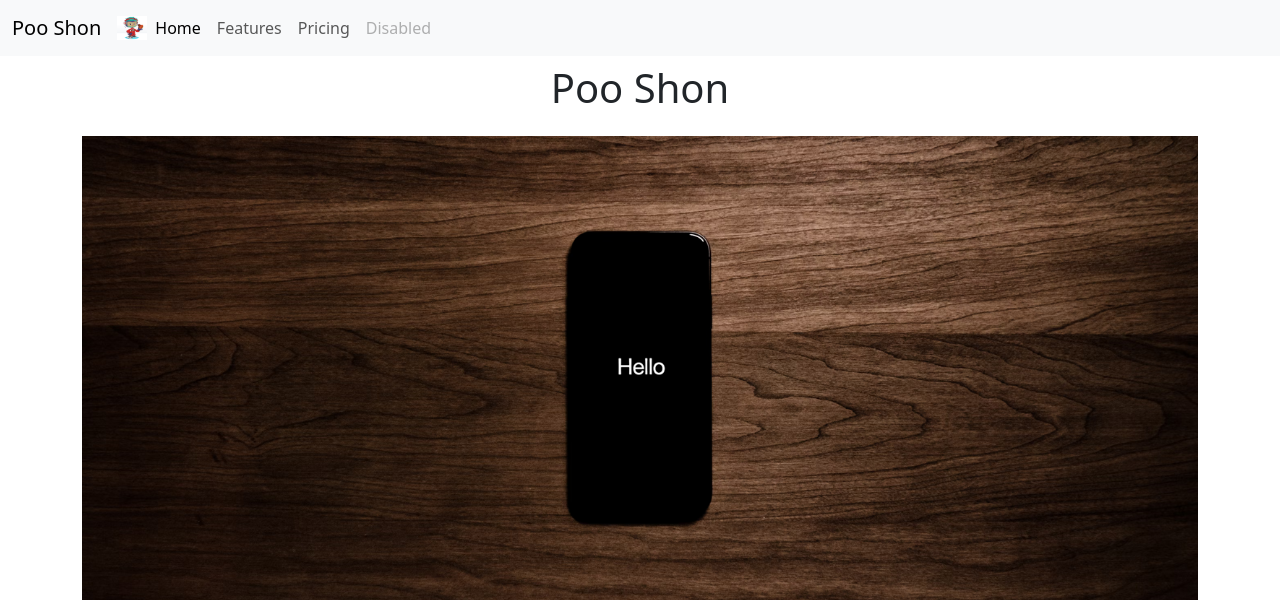
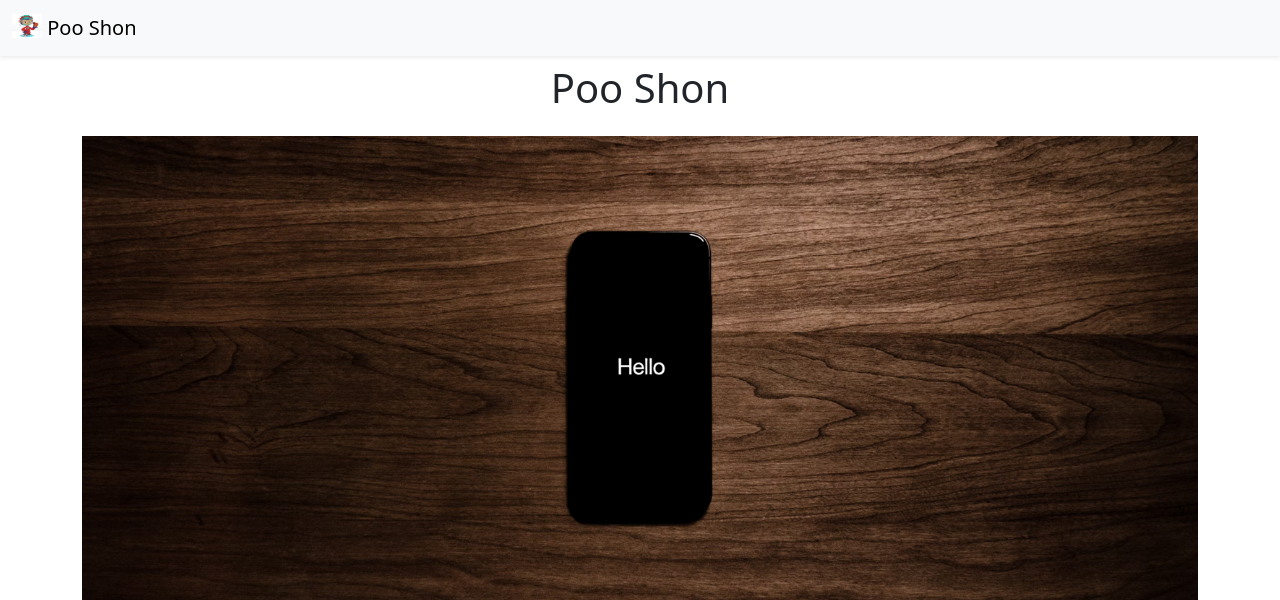
Before and after one commit to Suh-Raff/careers-website-clone, a Flask app: page / in a window 1280 px wide. Shown: the top 600 px of the page. Run offline with Flask 3, Linux system fonts and the light colour scheme.

Commit message:
Updated Navbar

```diff
--- a/templates/home.html
+++ b/templates/home.html
@@ -10,7 +10,7 @@
 
 <body>
   {% include 'nav.html' %}
-<!--  -->  <div class="container">
+  <div class="container">
   <h1 class="text-center mt-2 mb-4">Poo Shon</h1>
   <img class="img-fluid" src="/static/hello.png" id="banner">
 
--- a/templates/nav.html
+++ b/templates/nav.html
@@ -1,30 +1,4 @@
-<nav class="navbar navbar-expand-lg bg-body-tertiary">
-  <div class="container-fluid">
-    <a class="navbar-brand" href="#">Poo Shon</a>
-    <img src="/static/octo_cat.png" alt="Logo" width="30" height="24" class="d-inline-block align-text-top">
-    <button class="navbar-toggler" type="button" data-bs-toggle="collapse" data-bs-target="#navbarNav" aria-controls="navbarNav" aria-expanded="false" aria-label="Toggle navigation">
-      <span class="navbar-toggler-icon"></span>
-    </button>
-    <div class="collapse navbar-collapse" id="navbarNav">
-      <ul class="navbar-nav">
-        <li class="nav-item">
-          <a class="nav-link active" aria-current="page" href="#">Home</a>
-        </li>
-        <li class="nav-item">
-          <a class="nav-link" href="#">Features</a>
-        </li>
-        <li class="nav-item">
-          <a class="nav-link" href="#">Pricing</a>
-        </li>
-        <li class="nav-item">
-          <a class="nav-link disabled" aria-disabled="true">Disabled</a>
-        </li>
-      </ul>
-    </div>
-  </div>
-</nav>
-
-<!-- <nav class="navbar bg-body-tertiary shadow-sm fixed-top bg-red">
+<nav class="navbar bg-body-tertiary shadow-sm fixed-top bg-red">
   <div class="container-fluid">
     <a class="navbar-brand" href="#">
       <img src="/static/octo_cat.png" alt="Logo" width="30" height="24" class="d-inline-block align-text-top">
@@ -32,4 +6,4 @@
     </a>
   </div>
 </nav>
-<div style="height: 56px;"></div> -->
+<div style="height: 56px;"></div>
```
